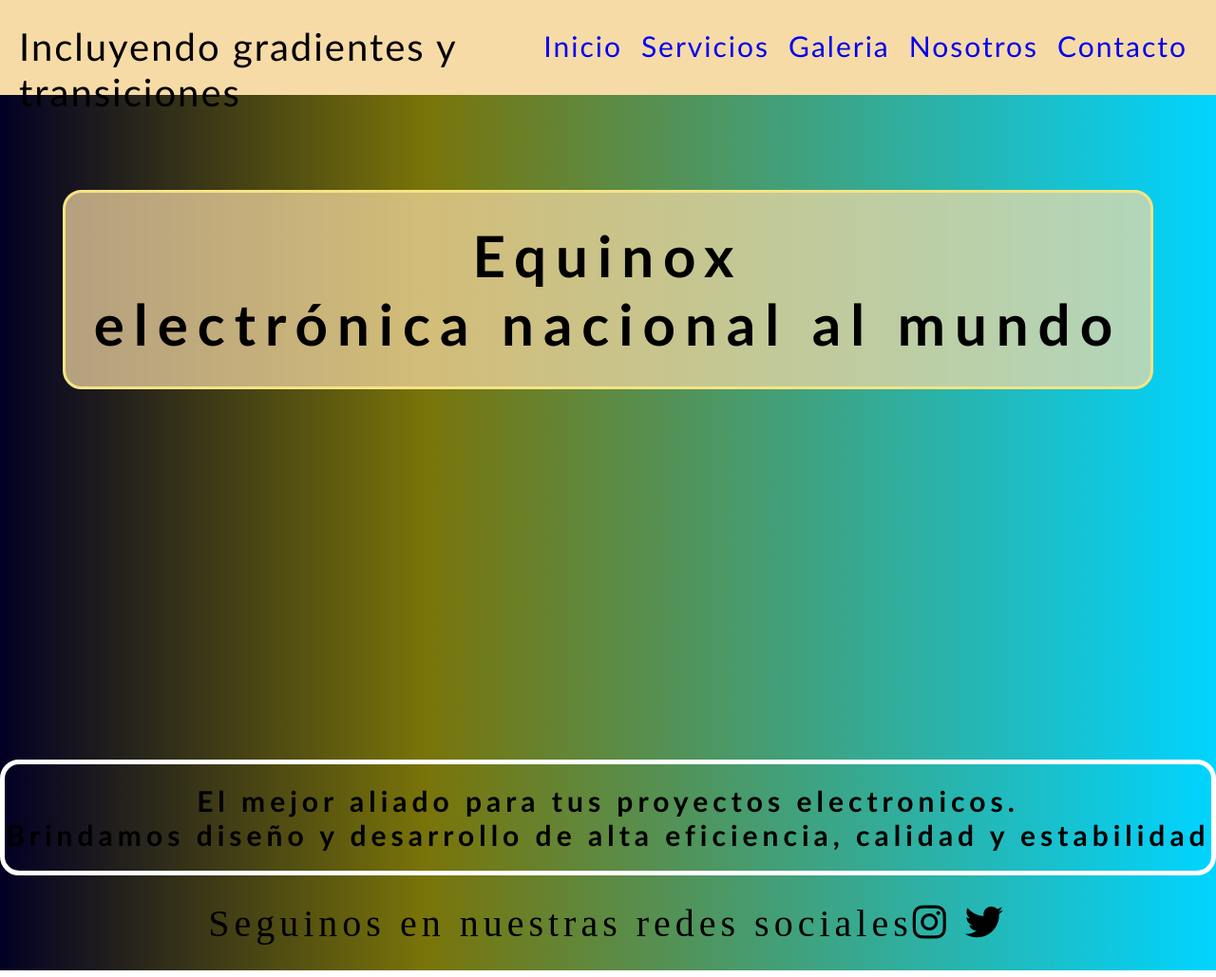
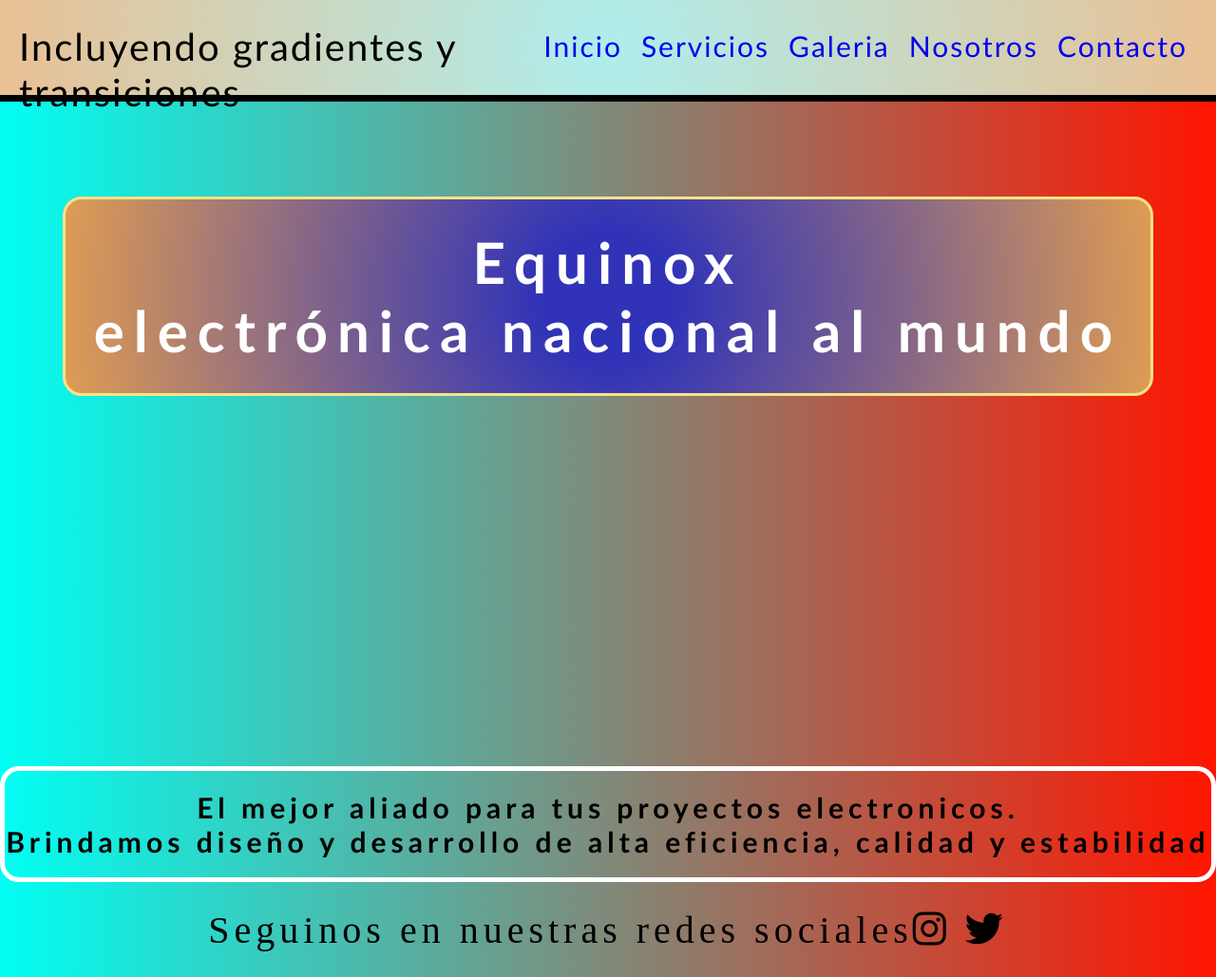
Before and after one commit to gonzalograttier/cursoCoder, a plain HTML site: page index.html in a window 1280 px wide. Shown: the whole page at 95% size. Drawn offline with Linux system fonts and the light colour scheme.

Commit message:
cambios de colores gradientes

```diff
--- a/assets/css/estilos.css
+++ b/assets/css/estilos.css
@@ -17,8 +17,8 @@
     grid-area: header;
     display: flex;
     justify-content: space-between;
-
-    background-color: #f7dba7;
+    background: rgb(174,238,237);
+    background: radial-gradient(circle, rgba(174,238,237,1) 0%, rgba(233,192,148,1) 100%);
     height: 100px;
     width: auto;
     font-family: 'Gill Sans', 'Gill Sans MT', Calibri, 'Trebuchet MS', sans-serif;
@@ -40,9 +40,10 @@
 }
 
 .main{
+    border-top: 7px solid black;
     grid-area: main;
-    background: rgb(2,0,36);
-    background: linear-gradient(90deg, rgba(2,0,36,1) 0%, rgba(121,116,9,1) 35%, rgba(0,212,255,1) 100%);
+    background: rgb(36,0,28);
+    background: linear-gradient(90deg, rgba(36,0,28,1) 0%, rgba(1,254,243,1) 0%, rgba(255,21,0,1) 100%);
 }
 
 .footer{
@@ -53,8 +54,8 @@
     align-items: center;
     height: 100px;
     letter-spacing: 5px;
-    background: rgb(2,0,36);
-    background: linear-gradient(90deg, rgba(2,0,36,1) 0%, rgba(121,116,9,1) 35%, rgba(0,212,255,1) 100%);
+    background: rgb(36,0,28);
+    background: linear-gradient(90deg, rgba(36,0,28,1) 0%, rgba(1,254,243,1) 0%, rgba(255,21,0,1) 100%);
 }
 .footer:hover{
     color: #fff;
@@ -70,11 +71,12 @@
     padding-left: 20px;
 }
 .logo:hover{
-    color: #817f75;
+    color: red;
     transform: scale(0.9);
     transition: all 1s;
 }
 .barraNav{
+    color: black;
     font-size: 30px;
     float: right;
     padding-top: 30px;
@@ -84,13 +86,13 @@
 }
 
 .barraNav a:hover{
-    color: #817f75;
+    color: #2ad9cc;
     transition: all 0.5s;
 }
 
 h1{
     font-size: 60px;
-    color: #000;
+    color: #fff;
     letter-spacing: 10px;
     padding-top: 30px;
     padding-bottom: 30px;
@@ -98,7 +100,8 @@ h1{
     padding-right: 30px;
     border: 3px solid rgb(245, 228, 133);
     border-radius: 20px;
-    background-color: rgba(247, 219, 167, 0.71);
+    background: rgb(48,51,184);
+background: radial-gradient(circle, rgba(48,51,184,1) 12%, rgba(223,156,83,1) 100%);
     text-align: center;
     font-family: 'Gill Sans', 'Gill Sans MT', Calibri, 'Trebuchet MS', sans-serif;
 }
@@ -110,11 +113,9 @@ h1{
     letter-spacing: 5px;
     padding-top: 20px;
     padding-bottom: 20px;
-    /* background-color: rgba(247, 219, 167, 0.71); */
-    background: rgb(2,0,36);
-    background: linear-gradient(90deg, rgba(2,0,36,1) 0%, rgba(121,116,9,1) 35%, rgba(0,212,255,1) 100%);
+    background: rgb(36,0,28);
+    background: linear-gradient(90deg, rgba(36,0,28,1) 0%, rgba(1,254,243,1) 0%, rgba(255,21,0,1) 100%);
     width: 100%;
-    /* margin-left: 300px; */
     font-family: 'Gill Sans', 'Gill Sans MT', Calibri, 'Trebuchet MS', sans-serif;
     border: 5px solid white;
     border-radius: 20px;
@@ -126,9 +127,6 @@ h1{
 }
 .principal{
     height: calc(100vh - 100px);
-    /* background: rgb(2,0,36);
-    background: linear-gradient(90deg, rgba(2,0,36,1) 0%, rgba(121,116,9,1) 35%, rgba(0,212,255,1) 100%);        */
-    /* background-image: url(../img/wallpaperflare.com_wallpaper\ \(2\).jpg); */
     background-size: cover;
 }
 
```
